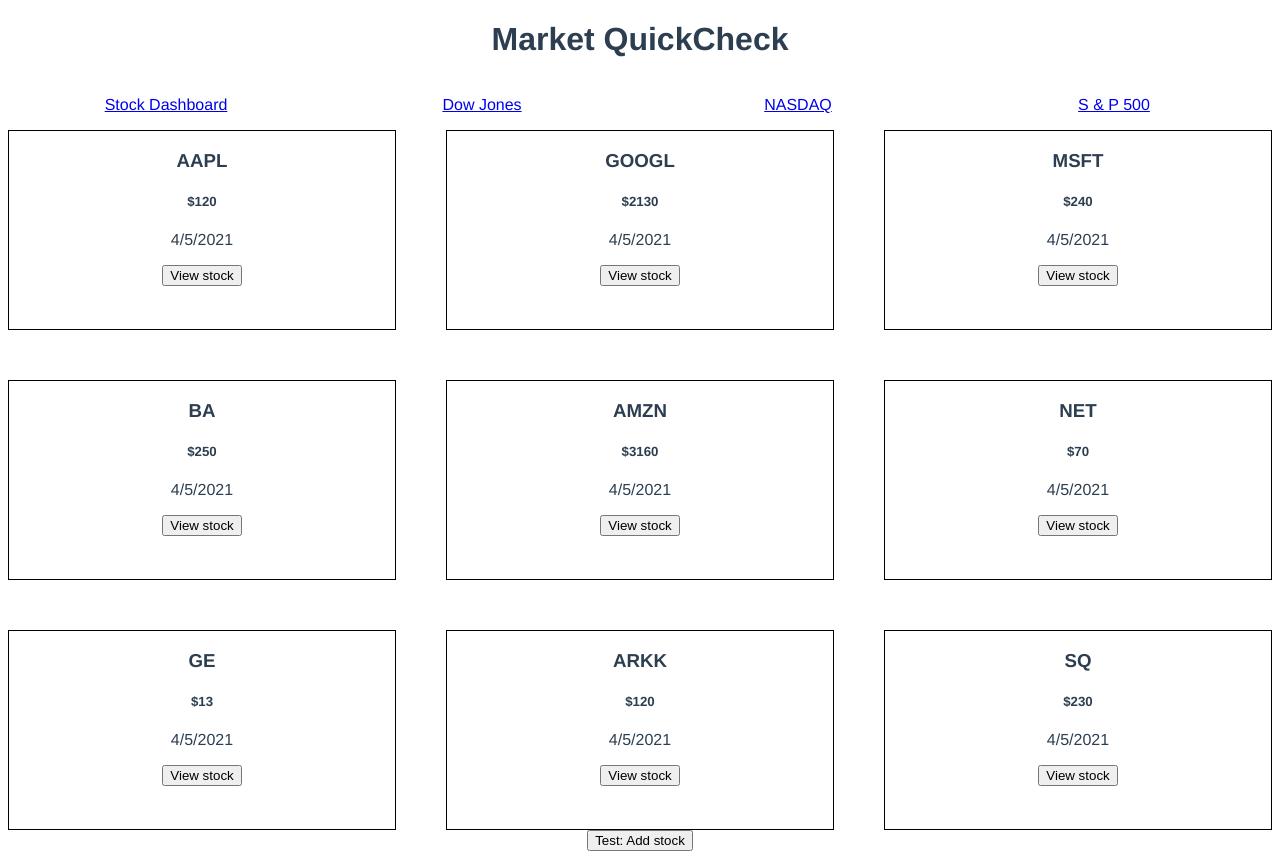
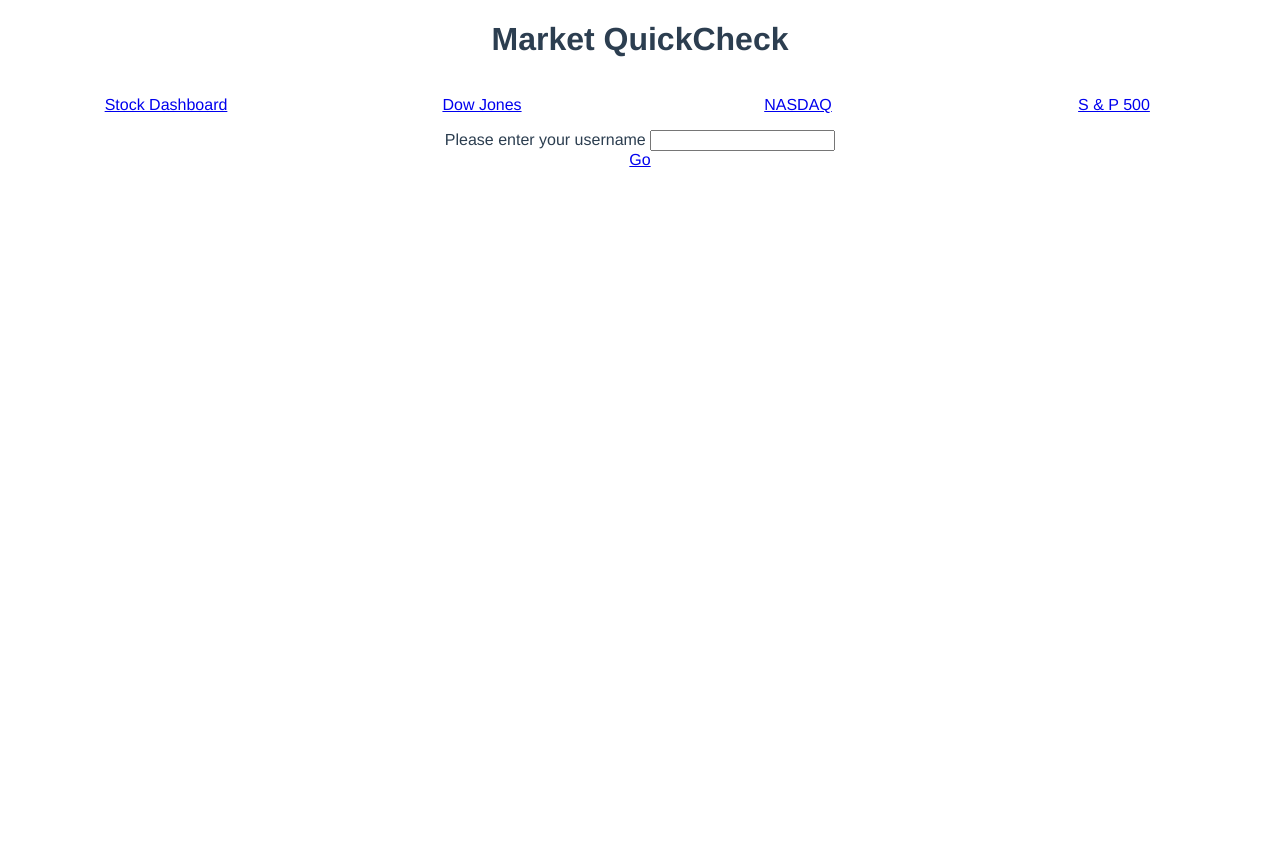
Before and after one commit to prstepic/StockMarketTool, a Vue app in the folder client/: page / in a window 1280 px wide. Before the commit this address led to /homepage. After the commit the page ends 800 px from the top, so only its background shows below. Built offline with nearby package versions, Linux system fonts and the light colour scheme.

Commit message:
Added user landing page in test

```diff
--- a/client/src/router/index.js
+++ b/client/src/router/index.js
@@ -6,6 +6,7 @@
 import NasdaqPage from '../views/NasdaqPage.vue'
 import SandP500Page from '../views/SandP500Page.vue'
 import PageNotFound from '../views/PageNotFound.vue'
+import LandingPage from '../views/LandingPage.vue'
 
 Vue.use(VueRouter)
 
@@ -25,7 +26,8 @@
   },
   {
     path: '/',
-    redirect: '/homepage'
+    name: 'Landing',
+    component: LandingPage
   },
   {
     path: '/djia',
--- /dev/null
+++ b/client/src/views/LandingPage.vue
@@ -0,0 +1,30 @@
+<template>
+  <div class="submissionPage">
+    <form>
+      <label for="usernameInput"> Please enter your username </label>
+      <input type="text" v-model="username" id="usernameInput">
+    </form>
+    <router-link :to="'/' + username + '/homepage'">
+      Go
+    </router-link>
+  </div>
+</template>
+
+<script>
+  export default {
+    name: "LandingPage",
+    data() {
+      return {
+        username: ''
+      }
+    },
+    methods: {
+      setUser(user) {
+        console.log(user)
+      }
+    }
+  }
+</script>
+
+<style scoped>
+</style>
```
Also changed, not shown: client/src/dummy-data.js (line endings or trailing spaces), 1 other file (tests, documents, lock files or other folders).
